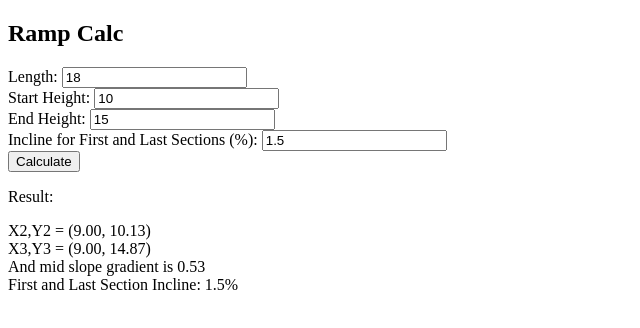
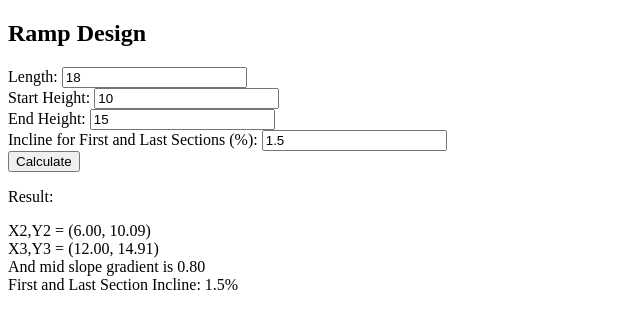
Before and after one commit to ccccc555/ramp, a plain HTML site: page index.html in a window 1280 px wide. Both pictures are taken after a click on the button "Calculate". Shown: the whole page, without its empty margins (0-640 px from the left). Drawn offline with Linux system fonts and the light colour scheme.

Commit message:
Update index.html

```diff
--- a/index.html
+++ b/index.html
@@ -1,10 +1,10 @@
 <!DOCTYPE html>
 <html>
 <head>
-  <title>Ramp</title>
+  <title>Ramp Design</title>
 </head>
 <body>
-  <h2>Ramp Calc</h2>
+  <h2>Ramp Design</h2>
   <label for="length">Length:</label>
   <input type="number" id="length" step="any" placeholder="18" value="18">
   <br>
@@ -28,13 +28,14 @@
       const endHeight = parseFloat(document.getElementById("endHeight").value);
       const incline1 = parseFloat(document.getElementById("incline1").value) / 100;
 
-      const midX = length / 2;
+      const sectionLength = length / 3;
+      const midX = sectionLength;
 
-      const x2 = midX;
+      const x2 = sectionLength;
       const y2 = startHeight + (incline1 * x2);
 
-      const x3 = length - midX;
-      const y3 = endHeight - (incline1 * x3);
+      const x3 = sectionLength * 2;
+      const y3 = endHeight - (incline1 * (length - x3));
 
       const midSlope = (y3 - y2) / midX;
 
```
